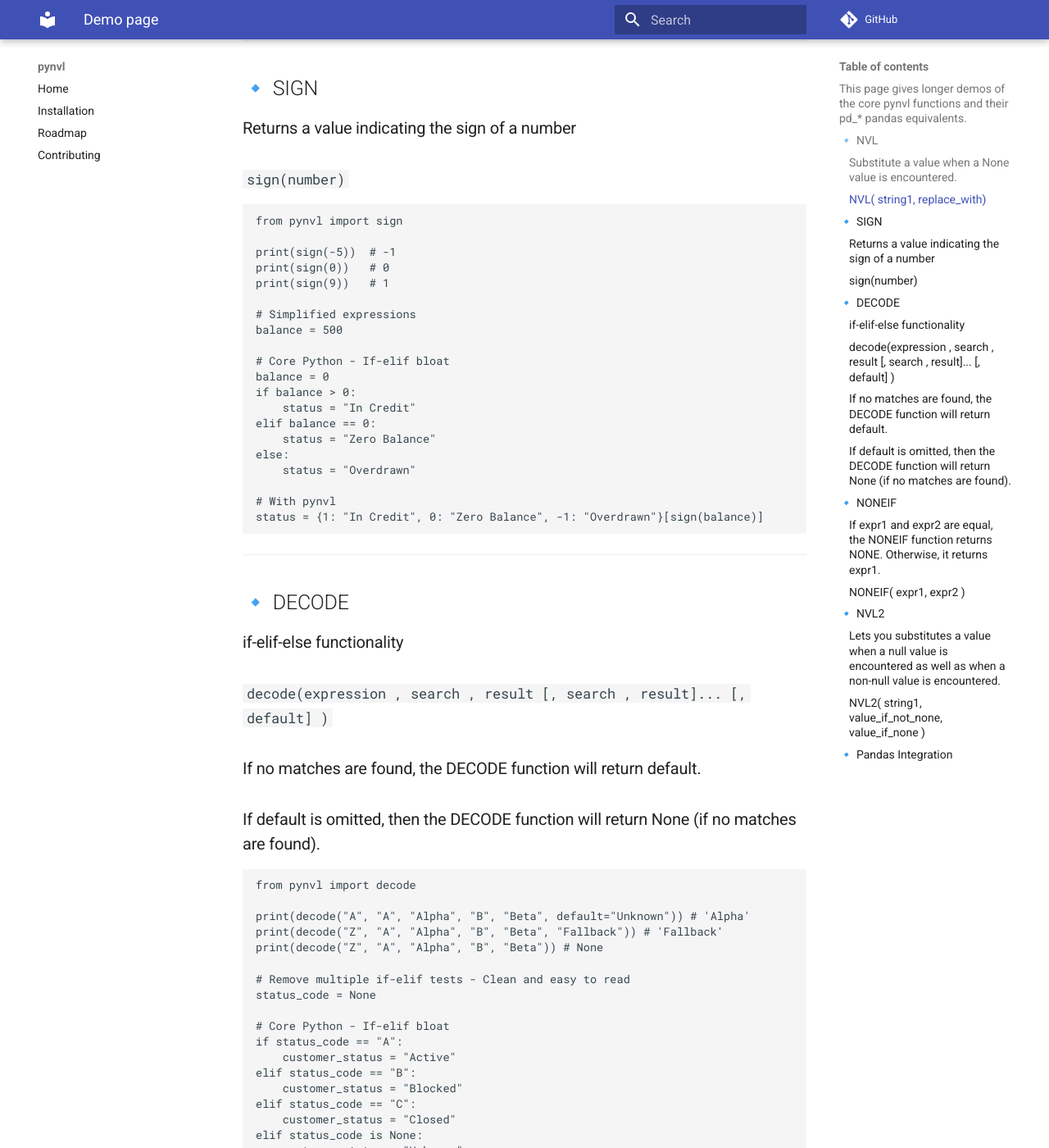
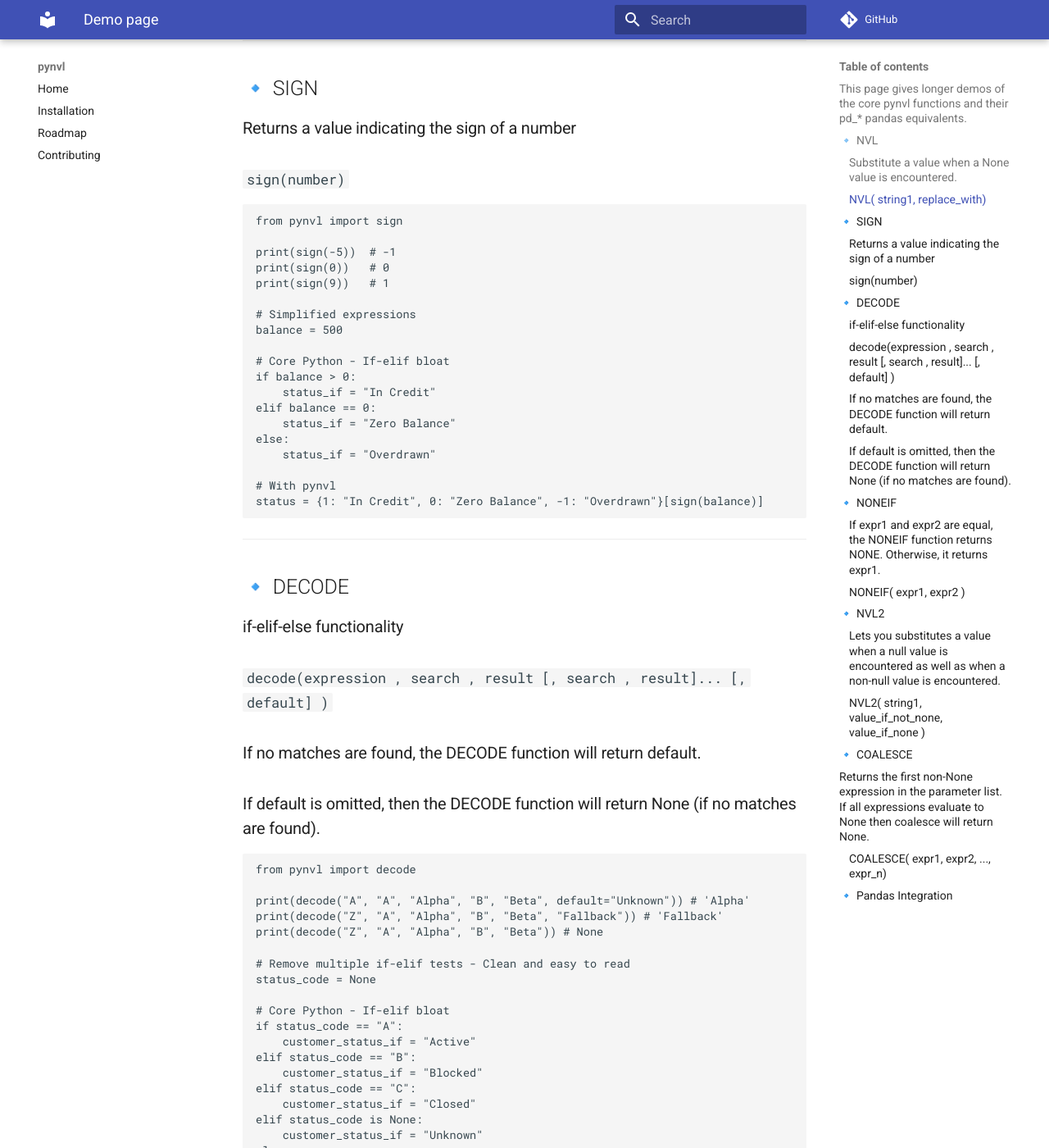
Before and after one commit to betterinfotech/pynvl_project, an MkDocs documentation site: the page built from docs/demo.md, in a window 1280 px wide and 1400 px high, scrolled down 826 px. Shown: the whole window at 82% size. Built offline with MkDocs 1.6.1 and Material for MkDocs 9.7.7, drawn with Linux system fonts in a browser that asks for light colours; comment, search, counter and statistics services are not loaded; some of the changed text lies outside the part shown.

Commit message:
Add coalesce and stop tracking byte files.  Remove doc import errors.

````diff
--- a/docs/demo.md
+++ b/docs/demo.md
@@ -43,13 +43,12 @@
 balance = 500
 
 # Core Python - If-elif bloat
-balance = 0
 if balance > 0:
-    status = "In Credit"
+    status_if = "In Credit"
 elif balance == 0:
-    status = "Zero Balance"
+    status_if = "Zero Balance"
 else:
-    status = "Overdrawn"
+    status_if = "Overdrawn"
 
 # With pynvl
 status = {1: "In Credit", 0: "Zero Balance", -1: "Overdrawn"}[sign(balance)]
@@ -73,15 +72,15 @@
 
 # Core Python - If-elif bloat
 if status_code == "A":
-    customer_status = "Active"
+    customer_status_if = "Active"
 elif status_code == "B":
-    customer_status = "Blocked"
+    customer_status_if = "Blocked"
 elif status_code == "C":
-    customer_status = "Closed"
+    customer_status_if = "Closed"
 elif status_code is None:
-    customer_status = "Unknown"
+    customer_status_if = "Unknown"
 else:
-    customer_status = "Other"
+    customer_status_if = "Other"
 
 # With pynvl
 customer_status = decode(
@@ -109,9 +108,9 @@
 
 # Core Python - If-else bloat
 if backup == primary:
-    contact = primary
+    contact_if = primary
 else:
-    contact = backup if backup is not None else primary
+    contact_if = backup if backup is not None else primary
 
 # With pynvl
 contact = noneif(backup, primary) or primary # alice@example.com
@@ -131,12 +130,37 @@
 
 # Core Python - If-else bloat
 if discount_code is not None:
-    message = "Discount applied!"
+    message_if = "Discount applied!"
 else:
-    message = "No discount available"
+    message_if = "No discount available"
 
 # With pynvl
 message = nvl2(discount_code, "Discount applied!", "No discount available")  # Discount applied!
+```
+---
+
+## 🔹 COALESCE
+## Returns the first non-None expression in the parameter list. If all expressions evaluate to None then coalesce will return None.
+### `COALESCE( expr1, expr2, ..., expr_n)`
+```python
+from pynvl import coalesce
+
+print(coalesce(None, None, 5, 10)) # 5
+
+port_address = None
+ip_address = None
+mac_address = "A1:B2:C3:D4:E5:F6"
+
+# Core Python - If-elif bloat
+if port_address is not None:
+    address_if = port_address
+elif ip_address is not None:
+    address_if = ip_address
+elif mac_address is not None:
+    address_if = mac_address
+
+# With pynvl
+address = coalesce(port_address, ip_address, mac_address) # "A1:B2:C3:D4:E5:F6"
 ```
 ---
 
@@ -144,7 +168,7 @@
 
 ```python
 import pandas as pd
-from pynvl import pd_sign, pd_nvl, pd_nvl2, pd_noneif, pd_decode
+from pynvl import pd_sign, pd_nvl, pd_nvl2, pd_noneif, pd_decode, pd_coalesce
 
 s = pd.Series([-5, 0, 3, None])
 
@@ -162,4 +186,10 @@
 
 print(pd_decode(s, -5, "neg", 0, "zero", 3, "pos", default="other").tolist())
 # ['neg', 'zero', 'pos', 'other']
+
+a = pd.Series([None, 2, None, 4])
+b = pd.Series([1, None, 3, None])
+c = pd.Series([9, 9, 9, 9])
+out = pd_coalesce(a, b, c)
+# [1, 2, 3, 4]
 ```
````
Also changed, not shown: docs/index.md (+2 -1 lines), src/pynvl/__init__.py (+34 -23 lines), 4 other files.
